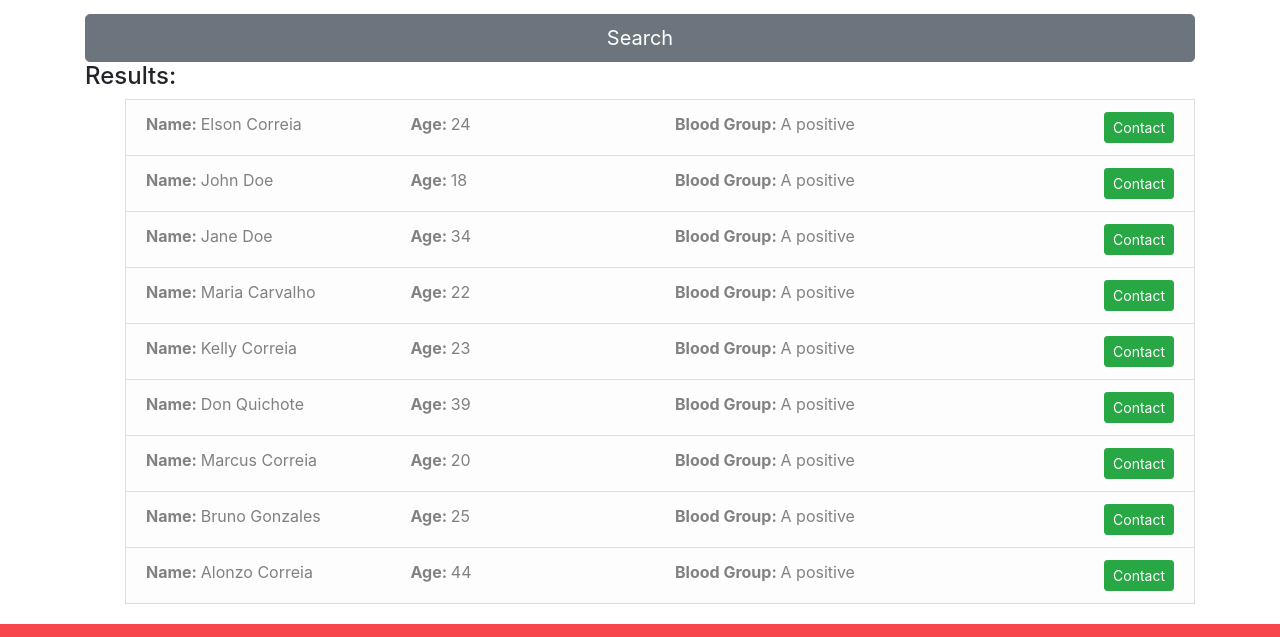
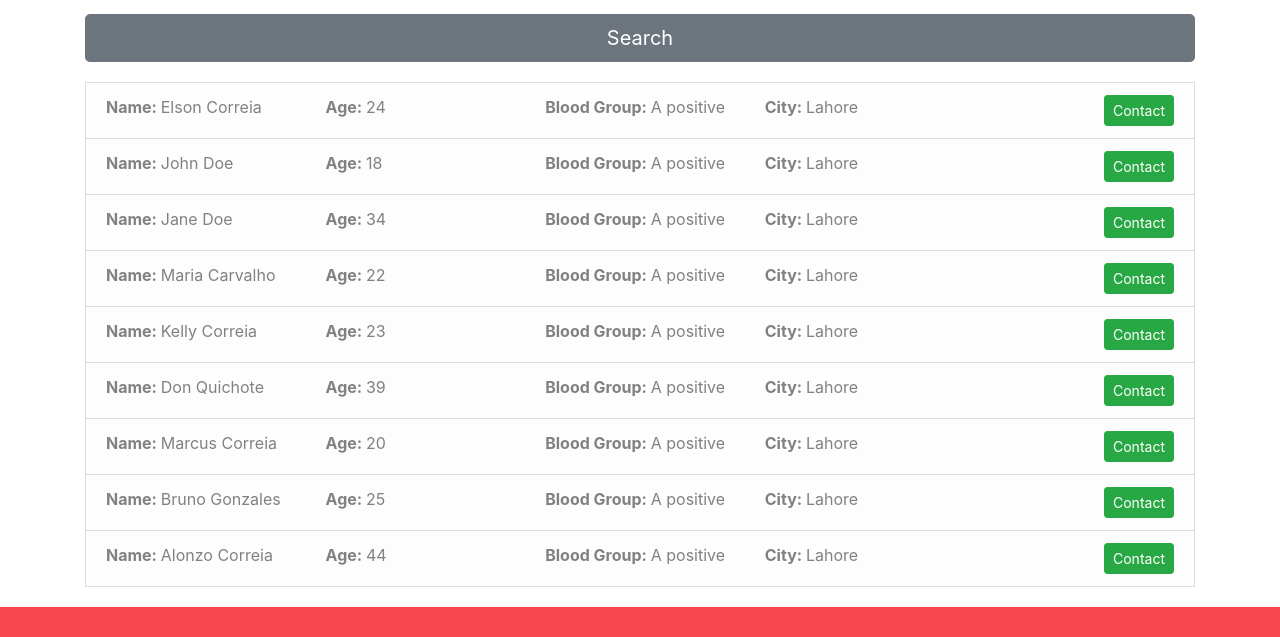
Before and after one commit to Abdullahliaqat9010/donate-plasma, a React (Create React App) app: page /findDonor in a window 1280 px wide. Shown: the part 218-855 px from the top of the page. Built offline with nearby package versions, Linux system fonts and the light colour scheme.

Commit message:
style updates

```diff
--- a/src/screens/findDonor.js
+++ b/src/screens/findDonor.js
@@ -294,12 +294,12 @@ return(
 <button type="button" className="btn btn-secondary btn-lg btn-block">Search</button>
 </div>
 <div>
-<h4>Results:</h4>
-<ol className = 'list group'>
+{/* <h4>Results:</h4> */}
+<ul className = 'list group' style={{marginLeft:-40,marginTop:20}} >
     {people.map((person) => {
           return(
-            <li class="list-group-item list-group-item-light " key={person.key}>
-            <div class="row">
+            <li className="list-group-item list-group-item-light" key={person.key}>
+            <div className="row">
             <div className = "col-sm">
             <b>Name: </b>
             <span>{person.firstName} {person.lastName} </span>
@@ -313,13 +313,17 @@ return(
             <span>{person.info.bloodGroup}</span>
             </div>
             <div className = "col-sm">
-            <button type="button" class="btn btn-success btn-sm float-right">Contact</button>
+            <b>City: </b>
+            <span>Lahore </span>
+            </div>
+            <div className = "col-sm">
+            <button type="button" className="btn btn-success btn-sm float-right">Contact</button>
             </div>
             </div>
             </li>
           )
       })}
-</ol>
+</ul>
 </div>
 </div>
 )
```
